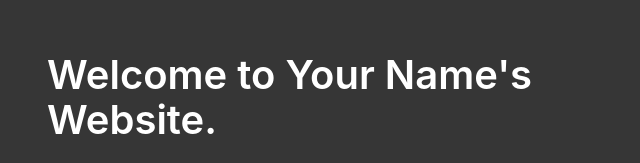
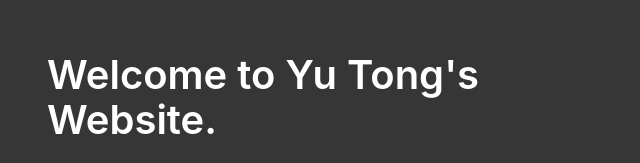
Before and after one commit to teoyt/teoyutong.github.io, a plain HTML site: page index.html in a window 1280 px wide. Shown: the part 197-360 px from the top of the page, without its empty margins (311-951 px from the left). Drawn offline with nearby package versions, Linux system fonts and the light colour scheme.

Commit message:
Update index.html

```diff
--- a/index.html
+++ b/index.html
@@ -13,7 +13,7 @@
             <div class="columns is-vcentered is-centered">
                 <div class="column is-6">
                     <div class="block">
-                        <h1 class="title is-2">Welcome to Your Name's Website.</h1>
+                        <h1 class="title is-2">Welcome to Yu Tong's Website.</h1>
                     </div>
                     <div class="block">
                         <h2 class="subtitle">Lorem Ipsum is simply dummy text of the printing and typesetting industry. Lorem Ipsum has been the industry's standard dummy text ever since the 1500s, when an unknown printer took a galley of type and scrambled it to make a type specimen book.<br>
```
